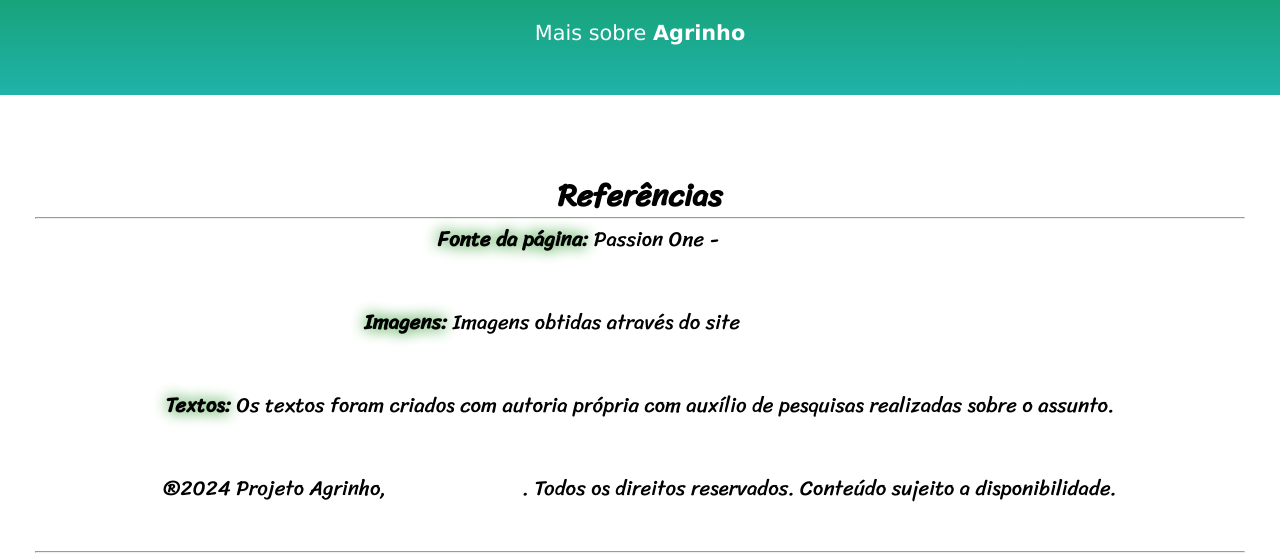
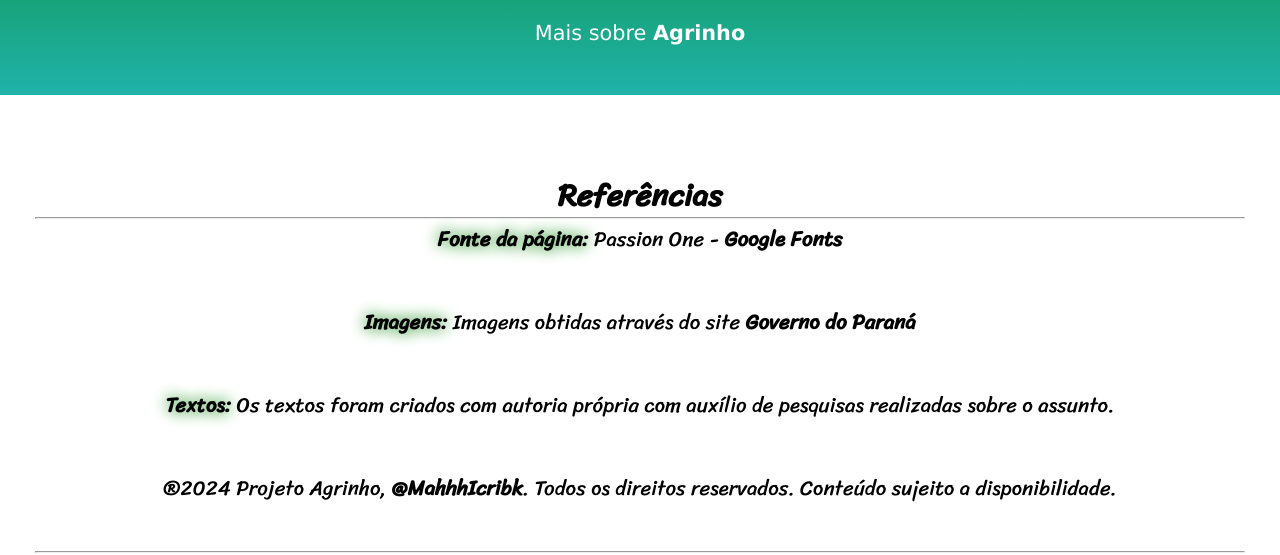
Before and after one commit to MahhhIcribk/Programa_Agrinho, a plain HTML site: page referencia.html in a window 1280 px wide. Shown: the part 246-801 px from the top of the page. Drawn offline with Linux system fonts and the light colour scheme.

Commit message:
ajuste 5

```diff
--- a/referencia.html
+++ b/referencia.html
@@ -24,12 +24,12 @@
 
     <center>
         <section class="normal">
-        <h2>Referências</h2>
+        <h1>Referências</h1>
         <hr>
-        <p><strong>Fonte da página:</strong> Passion One - <a href="https://fonts.googleapis.com/css2?family=Passion+One:wght@400;700;900&display=swap">Google Fonts</a></p>
-        <p><strong>Imagens:</strong> Imagens obtidas através do site <a href="https://www.agricultura.pr.gov.br/Noticia/Setor-agropecuario-do-Parana-alcancou-os-maiores-patamares-da-historia-nos-ultimos-anos">Governo do Paraná</a></p>
+        <p><strong>Fonte da página:</strong> Passion One - <a href="https://fonts.googleapis.com/css2?family=Passion+One:wght@400;700;900&display=swap" style="color: black">Google Fonts</a></p>
+        <p><strong>Imagens:</strong> Imagens obtidas através do site <a href="https://www.agricultura.pr.gov.br/Noticia/Setor-agropecuario-do-Parana-alcancou-os-maiores-patamares-da-historia-nos-ultimos-anos" style="color: black">Governo do Paraná</a></p>
         <p><strong>Textos:</strong> Os textos foram criados com autoria própria com auxílio de pesquisas realizadas sobre o assunto.</p>
-        <p>®2024 Projeto Agrinho, <a href="https://github.com/MahhhIcribk">@MahhhIcribk</a>. Todos os direitos reservados. Conteúdo sujeito a disponibilidade.</p>
+        <p>®2024 Projeto Agrinho, <a href="https://github.com/MahhhIcribk" style="color: black">@MahhhIcribk</a>. Todos os direitos reservados. Conteúdo sujeito a disponibilidade.</p>
         <hr>
         <h4><a href="index.html">Retornar</a></h4>
     </section>
--- a/style.css
+++ b/style.css
@@ -116,6 +116,7 @@ footer img {
         justify-content: space-between;
         align-items: center;
         padding: 16px;
+        font-size: 1rem;
         font-family: Verdana, Geneva, Tahoma, sans-serif;
     }
 
```
